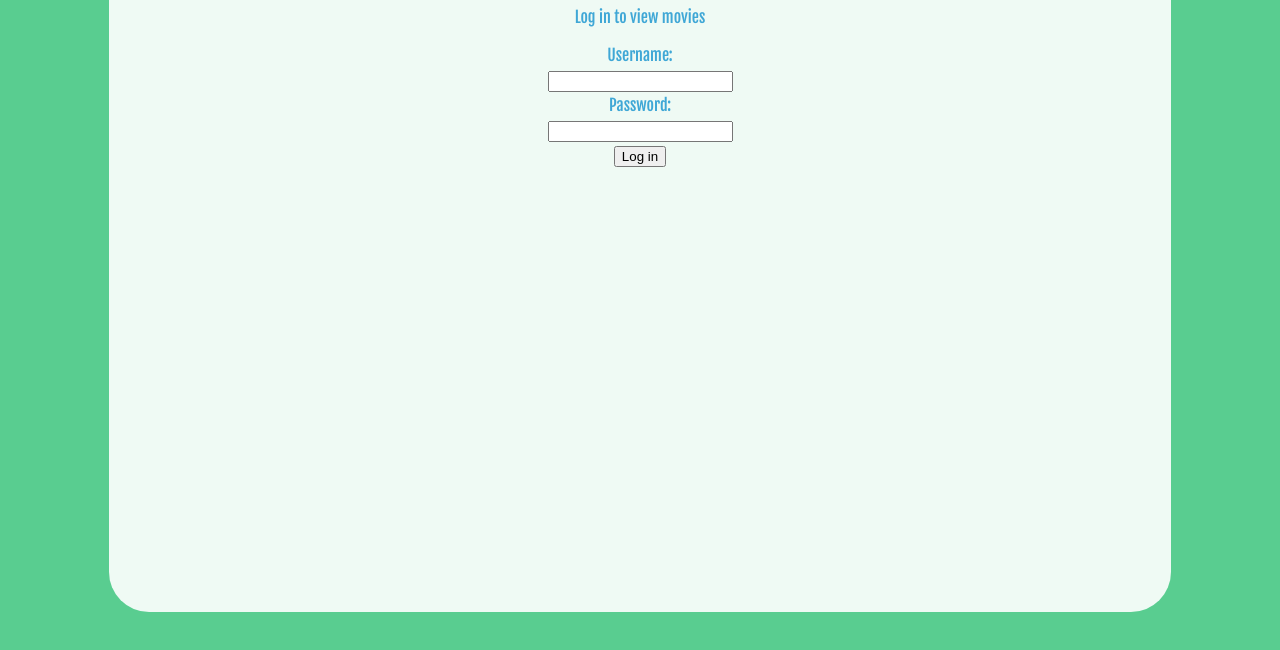
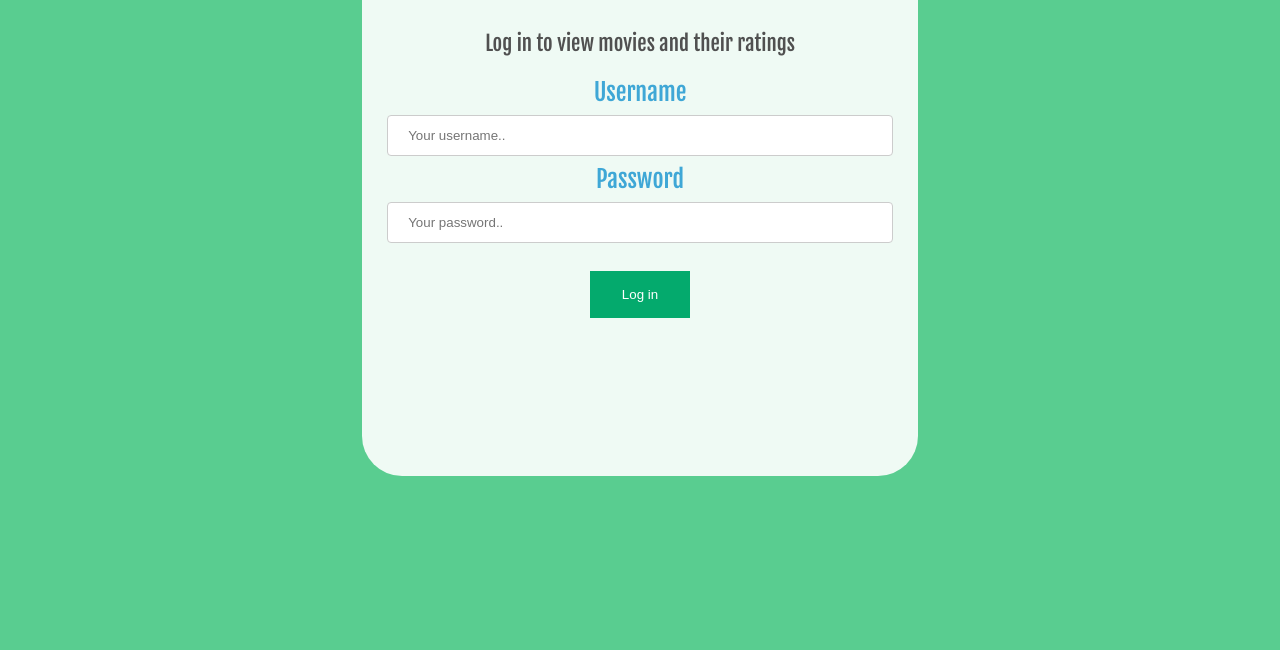
Before and after one commit to MohamadElshimy/Front-End-Assignments, a plain HTML site: page Assignment 1/index.html in a window 1280 px wide. Shown: the part 196-846 px from the top of the page. After the commit the page ends 800 px from the top, so only its background shows below. Drawn offline with Linux system fonts and the light colour scheme.

Commit message:
Assignment 1 task submission

```diff
--- a/Assignment 1/css/style.css
+++ b/Assignment 1/css/style.css
@@ -5,24 +5,63 @@ body {
 }
 
 form {
-  line-height: 25px;
+  line-height: 30px;
+  font-size: 1.5em;
 }
 
 h1 {
-  font-size: 3em;
+  font-size: 3.5em;
   overflow: break;
+}
+
+p {
+	font-size: 1.3em;
+	color: #505050;
 }
 
 table, th, td {
   border: 1px solid black;
+  border-radius: 10px;
   font-family: Arial, sans-serif;
   text-align: center;
+  color: #3F0706;
 }
 
 table {
   margin-left:auto;
   margin-right:auto;
   width:70%;
+}
+
+input[type=button], input[type=submit], input[type=reset] {
+  background-color: #04AA6D;
+  border: none;
+  color: white;
+  padding: 16px 32px;
+  text-decoration: none;
+  margin: 20px 2px;
+  cursor: pointer;
+}
+
+input[type=text], input[type=password] {
+  width: 100%;
+  padding: 12px 20px;
+  margin: 8px 0;
+  display: inline-block;
+  border: 1px solid #ccc;
+  border-radius: 4px;
+  box-sizing: border-box;
+}
+
+table tr:nth-child(even):hover td{
+    background-color: #aaaaaa;
+}
+
+table tr:nth-child(even) td{
+    background-color: #ddddff;
+}
+
+tr:hover td { background-color: #aaaaaa;
 }
 
 .head1{
@@ -32,19 +71,19 @@ table {
 }
 
 .overlay {
-  width: 80%;
+  width: 40%;
   min-width: 30%;
   margin: 3% auto;
   display: block;
   padding: 2%;
-  height: 90vh;
+  height: 73vh;
   background-color: rgba(255, 255, 255, 0.9);
   border-radius: 40px;
   text-align: center;
 }
 
 .overlay2 {
-  width: 80%;
+  width: 55%;
   min-width: 30%;
   margin: 3% auto;
   display: block;
--- a/Assignment 1/index.html
+++ b/Assignment 1/index.html
@@ -9,17 +9,17 @@
 	<body>
 		<section class="overlay">
 			<h1>Log in</h1>
-			<p>Log in to view movies</p>
+			<p>Log in to view movies and their ratings</p>
 			<form action="./movieslist.html" method="GET">
-				<label for="username">Username:</label>
+				<label for="username">Username</label>
 				<br>
-				<input id="username" name="username" type="text" minlength="3" maxlength="15" required>
+				<input id="username" name="username" type="text" placeholder="Your username.." minlength="3" maxlength="15" required>
 				<br>
-				<label for="pw">Password:</label>
+				<label for="pw">Password</label>
 				<br>
-				<input id="pw" name="pw" type="password" minlength="8" maxlength="15" required>
+				<input id="pw" name="pw" type="password" placeholder="Your password.." minlength="8" maxlength="15" required>
 				<br>
-				<input type="submit" value="Log in">
+				<input type="submit" value="Log in" class ="button">
 			</form>
 		</section>
 	</body>
```
Also changed, not shown: Assignment 1/movieslist.html (+15 -15 lines).
